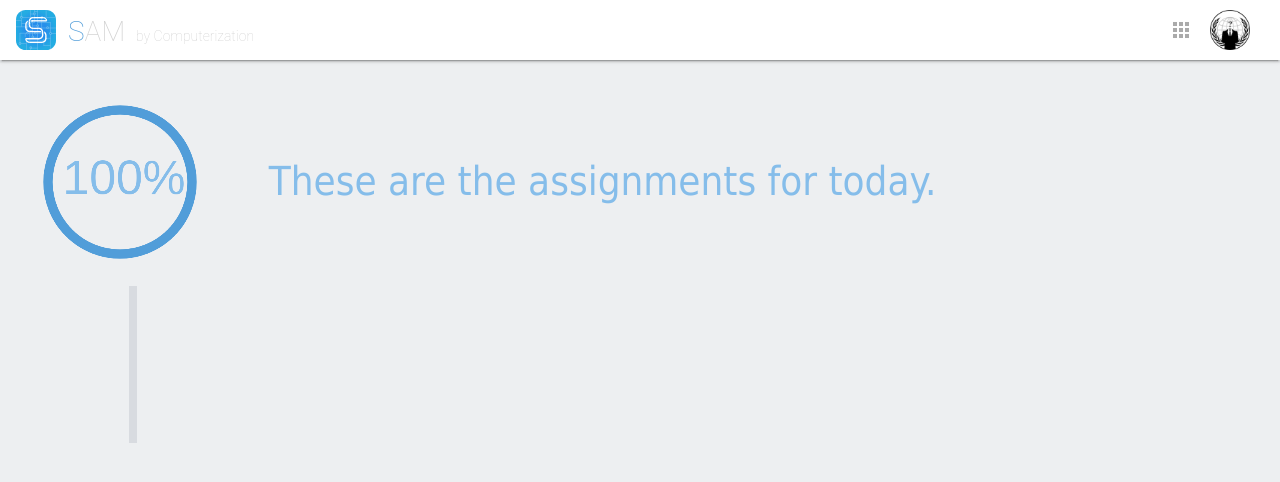
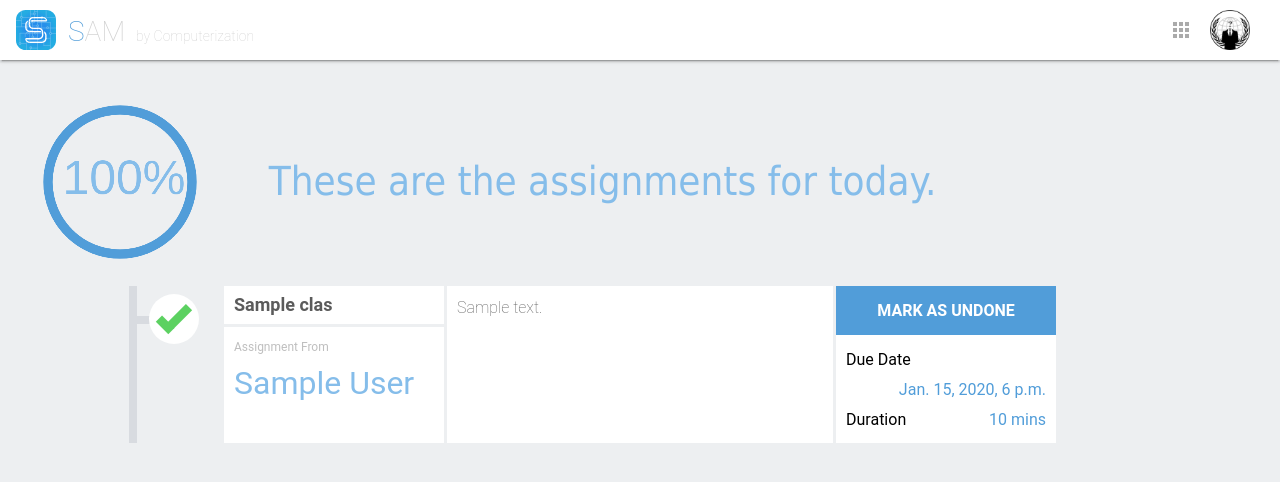
Before and after one commit to 2000jedi/SAM-django, a Django app: page / in a window 1280 px wide. Shown: the top 482 px of the page. Run offline with Django 3.2, Linux system fonts and the light colour scheme; a user stored in the database is signed in; tables that the repository leaves empty hold one stand-in row (values such as "Sample post").

Commit message:
Improve program efficiency

```diff
--- a/assignment/models.py
+++ b/assignment/models.py
@@ -1,7 +1,7 @@
+from __future__ import print_function
 from django.db import models
 import datetime
 import hashlib
-import random
 
 
 class User(models.Model):
--- a/assignment/templates/dashboard_s.html
+++ b/assignment/templates/dashboard_s.html
@@ -53,27 +53,25 @@
         <div id="assignment-list-wrapper">
             <div class="vertical" style="height: {{ vertical }}px"></div>
             <div id="assignment-list">
-            {% for index, assignment in assignments.iteritems %}
-            {% for i,item in finished.iteritems %}
-            {% if index == i %}
-            <div id=' assignment-list-{{ assignment.id }}' class='assignment-list'>
+            {% for assignment in assignments %}
+            <div id=' assignment-list-{{ assignment.assignment.id }}' class='assignment-list'>
                 <div class='connector'></div>
                 <div class='title'>
-                    <div class='title-text'> {{ assignment.Class }}</div>
+                    <div class='title-text'> {{ assignment.assignment.Class }}</div>
                     <hr />
-                    <div class='assignment-info'> {% if assignment.type == 1 %} Assignment {% else %} Information {% endif %} From</div>
-                    <h2 class='subject'> {{ assignment.teacher.subject }} </h2>
+                    <div class='assignment-info'> {% if assignment.assignment.type == 1 %} Assignment {% else %} Information {% endif %} From</div>
+                    <h2 class='subject'> {{ assignment.assignment.teacher.subject }} </h2>
                 </div>
                 <div class='content'>
-                    <div class='content-text' id=' assignment-list-content-{{ assignment.id }}'>
+                    <div class='content-text' id=' assignment-list-content-{{ assignment.assignment.id }}'>
                         <div class='content-holder'>
                             {% autoescape on %}
-                            {{ assignment.content|linebreaksbr }}
+                            {{ assignment.assignment.content|linebreaksbr }}
                             {% endautoescape %}
                         </div>
-                        {% if assignment.attachments.all|length > 0 %}
+                        {% if assignment.assignment.attachments.all|length > 0 %}
                         <hr class='attachment-divider' style='bottom: calc(0.5em + 1.5em * ({{ assignment.attachments.all|length }}));'>
-                        {% for attachment in assignment.attachments.all %}
+                        {% for attachment in assignment.assignment.attachments.all %}
                         <div class='attachment-holder'>
                             <div style='display: flex; flex-direction: row;'>
                                 <span class='material-icons'>attachment</span>
@@ -85,28 +83,28 @@
                     </div>
                 </div>
                 <div class='action'>
-                    {% if item %}
-                    <a href='#' class='btn-action-mark' onclick='markUnComplete({{ assignment.id }});' style="top: 20px;">
+                    {% if assignment.finished %}
+                    <a href='#' class='btn-action-mark' onclick='markUnComplete({{ assignment.assignment.id }});' style="top: 20px;">
                         Mark as Undone
                     </a>
                     {% else %}
-                    <a href='#' class='btn-action-mark' onclick='markComplete({{ assignment.id }});' style="top: 20px;">
+                    <a href='#' class='btn-action-mark' onclick='markComplete({{ assignment.assignment.id }});' style="top: 20px;">
                         Mark as Done
                     </a>
                     {% endif %}
-                    {% if assignment.type == 1 %}
+                    {% if assignment.assignment.type == 1 %}
                     <div class='time'>
                         <span class='due-left'>Due Date</span>
-                        <span class='due-right'>{{ assignment.due }}</span>
+                        <span class='due-right'>{{ assignment.assignment.due }}</span>
                     </div>
                     <div class='time'>
                         <span class='due-left'>Duration</span>
-                        <span class='due-right'> {{ assignment.duration }} mins</span>
+                        <span class='due-right'> {{ assignment.assignment.duration }} mins</span>
                     </div>
                     {% endif %}
                 </div>
-                {% if assignment.type == 1 %}
-                    {% if item %}
+                {% if assignment.assignment.type == 1 %}
+                    {% if assignment.finished %}
                     <div class='bar-finished'></div>
                     {% else %}
                     <div class='bar-unfinished'></div>
@@ -114,8 +112,6 @@
                 {% endif %}
                 <div class='footer'></div>
             </div>
-            {% endif %}
-        {% endfor %}
         {% endfor %}
         </div>
     </div>
--- a/assignment/urls.py
+++ b/assignment/urls.py
@@ -4,14 +4,14 @@ from . import views
 urlpatterns = [
     url(r'^$', views.dashboard, name='dashboard'),
     url(r'^dashboard$', views.dashboard, name='dashboard'),
-    url(r'^dashboard/mark_as_complete$', views.markComplete, name='mark_as_complete'),
-    url(r'^dashboard/mark_as_uncomplete$', views.markUnComplete, name='mark_as_uncomplete'),
+    url(r'^dashboard/mark_as_complete$', views.mark_complete, name='mark_as_complete'),
+    url(r'^dashboard/mark_as_uncomplete$', views.mark_incomplete, name='mark_as_uncomplete'),
     url(r'^classes$', views.class_view, name='classes'),
     url(r'^classes/(\d+)$', views.single_class_view, name='single_class'),
     url(r'^settings$', views.settings_view, name='settings'),
-    url(r'^settings/([a-z,A-Z]+)$', views.settings_adjust, name='manage_settings'),
+    url(r'^settings/([a-zA-Z]+)$', views.settings_adjust, name='manage_settings'),
     url(r'^login$', views.login_view, name='login'),
     url(r'^logout$', views.logout_view, name='logout'),
-    url(r'^attachment/([a-z,A-Z,0-9]+)$', views.attachment_get, name='attachment'),
+    url(r'^attachment/([a-zA-Z\d]+)$', views.attachment_get, name='attachment'),
     url(r'^updateSQL', views.update_sql, name='updateSQL')
 ]
--- a/assignment/views.py
+++ b/assignment/views.py
@@ -8,6 +8,18 @@ from .models import *
 from django.utils import timezone
 from django.core.exceptions import SuspiciousOperation, PermissionDenied, ObjectDoesNotExist
 import urllib
+
+
+class AssignmentForm:  # Student side assignment form
+    assignment = None
+    finished = None
+
+    def __init__(self, assignments, finished_status):
+        self.assignment = assignments
+        self.finished = finished_status
+
+    def __cmp__(self, other):
+        return self.assignment.due < other.assignment.due if self.assignment.due != other.assignment.due else self.assignment.publish > other.assignment.publish
 
 
 # logging
@@ -33,13 +45,6 @@ def logout_view(request):
     return redirect('/')
 
 
-# sort by nearest due date and then longest since published
-def sort_fun(a, b):
-    if a.due != b.due:
-        return a.due < b.due
-    return a.publish > b.publish
-
-
 # attachment dealer
 def attachment_get(request, uri):
     if not request.user.is_authenticated():
@@ -49,36 +54,27 @@ def attachment_get(request, uri):
     except:
         raise ObjectDoesNotExist("File not exists")
 
-    f = attach.content
-    f_bytes = f.read()
-    f.close()
+    with attach.content as f:
+        f_bytes = f.read()
+        f.close()
     response = HttpResponse(f_bytes)
     mime, encoding = mimetypes.guess_type(f_bytes)
-    if mime is None:
-        mime = 'application/octet-stream'
-    response['Content-Type'] = mime
+    response['Content-Type'] = 'application/octet-stream' if mime is None else mime
     response['Content-Length'] = str(attach.size)
     if encoding is not None:
         response['Content-Encoding'] = encoding
-    if u'WebKit' in request.META['HTTP_USER_AGENT']:
-        filename_header = 'filename=%s' % attach.name.encode('utf-8')
-    elif u'MSIE' in request.META['HTTP_USER_AGENT']:
-        filename_header = ''
-    else:
-        filename_header = 'filename*=UTF-8\'\'%s' % urllib.quote(attach.name.encode('utf-8'))
+    # Chrome and Firefox behave differently
+    filename_header = 'filename=%s' % attach.name.encode('utf-8') if u'WebKit' in request.META['HTTP_USER_AGENT'] else 'filename*=UTF-8\'\'%s' % urllib.quote(attach.name.encode('utf-8'))
     response['Content-Disposition'] = 'attachment; ' + filename_header
     return response
 
 
-def attachment_upload(attach):
+def attachment_upload():  # TODO: Everything about uploading attachment
     pass
 
 
 def settings_view(request, alert_password=False):
-    if not request.user.is_authenticated():
-        return redirect('/login')
-
-    return render(request, 'settings.html', {'alert':alert_password})
+    return redirect('/login') if not request.user.is_authenticated() else render(request, 'settings.html', {'alert': alert_password})
 
 
 def settings_adjust(request, uri):
@@ -114,7 +110,7 @@ def class_view(request):
             'classes': classes
         }
         return render(request, 'classes_s.html', query)
-    if user.type == u't':
+    if user.type == u't':  # TODO: Teacher side class viewer
         classes = user.Class.all()
         query = {
             'classes': classes
@@ -132,7 +128,7 @@ def single_class_view(request, class_id):
     query = {
         'assignments': cls.assignments.all()
     }
-    return render(request, 'single_class.html', query)
+    return render(request, 'single_class_s.html', query)  # TODO: teacher side single class
 
 
 def dashboard(request):
@@ -142,50 +138,34 @@ def dashboard(request):
     user = User.objects.filter(user=request.user).first()
 
     if user.type == u's':
-        assignment_query = {}
-        finished = {}
-        count_completion = {
-            'total': 0,
-            'completed': 0
-        }
+        aggregate = []
+        count_finish = {'total': 0, 'finish': 0}
         for user_class in user.Class.all():
             for i in user_class.assignments.filter(due__gte=timezone.now()).all():
                 if PersonalAssignment.objects.filter(student=user).filter(assignment=i).count() == 0:
-                    finished[len(assignment_query)] = False
-                    assignment_query[len(assignment_query)] = i
+                    aggregate.append(AssignmentForm(i, False))
                 else:
                     if i.type == 1:
-                        count_completion['completed'] += 1
-                        finished[len(assignment_query)] = True
-                        assignment_query[len(assignment_query)] = i
-
+                        count_finish['finish'] += 1
+                        aggregate.append(AssignmentForm(i, True))
                 # Only type 1 (assignment) is counted
                 if i.type == 1:
-                    count_completion['total'] += 1
-
-        percentage = 1.0
-        if count_completion['total'] != 0:
-            percentage = count_completion['completed'] * 1.0 / count_completion['total']
+                    count_finish['total'] += 1
 
         # sort cards by time
-        for i in range(len(assignment_query)):
-            for j in range(i+1, len(assignment_query)):
-                if not sort_fun(assignment_query[i], assignment_query[j]):
-                    assignment_query[i], assignment_query[j] = assignment_query[j], assignment_query[i]
-                    finished[i], finished[j] = finished[j], finished[i]
+        aggregate.sort()
 
         query = {
-            "assignments": assignment_query,
-            "vertical": (-40 + 189 * len(assignment_query)),
-            "percentage": percentage,
-            "finished": finished
+            "assignments": aggregate,
+            "vertical": (-40 + 189 * len(aggregate)),
+            "percentage": count_finish['finish'] * 1.0 / count_finish['total'] if count_finish['total'] != 0 else 1.0
         }
         return render(request, 'dashboard_s.html', query)
     if user.type == u't':
         return redirect('/classes')
 
 
-def markComplete(request):
+def mark_complete(request):
     if not request.user.is_authenticated():
         return redirect('/login')
 
@@ -193,13 +173,12 @@ def markComplete(request):
         raise PermissionDenied("Method Not Supported")
 
     user = User.objects.filter(user=request.user).first()
-    newPA = PersonalAssignment(assignment=Assignment.objects.filter(id=request.POST['assignment_id']).first()
-                               , student=user)
-    newPA.save()
+    new_pa = PersonalAssignment(assignment=Assignment.objects.filter(id=request.POST['assignment_id']).first(), student=user)
+    new_pa.save()
     return redirect('/')
 
 
-def markUnComplete(request):
+def mark_incomplete(request):
     if not request.user.is_authenticated():
         return redirect('/login')
 
@@ -207,9 +186,7 @@ def markUnComplete(request):
         raise PermissionDenied("Method Not Supported")
 
     user = User.objects.filter(user=request.user).first()
-    for PA in PersonalAssignment.objects.filter(student=user,
-                                                assignment=Assignment.objects.filter(id=request.POST['assignment_id']))\
-            .all():
+    for PA in PersonalAssignment.objects.filter(student=user, assignment=Assignment.objects.filter(id=request.POST['assignment_id'])).all():
         PA.delete()
     return redirect('/')
 
@@ -222,3 +199,6 @@ def update_sql(request):
         if i.assignment.due < timezone.now():
             i.delete()
     return redirect('/admin')
+
+# TODO: Question & Answer
+# TODO: Club negotiation
```
Also changed, not shown: assignment/templates/single_class_s.html (renamed from assignment/templates/single_class.html).
